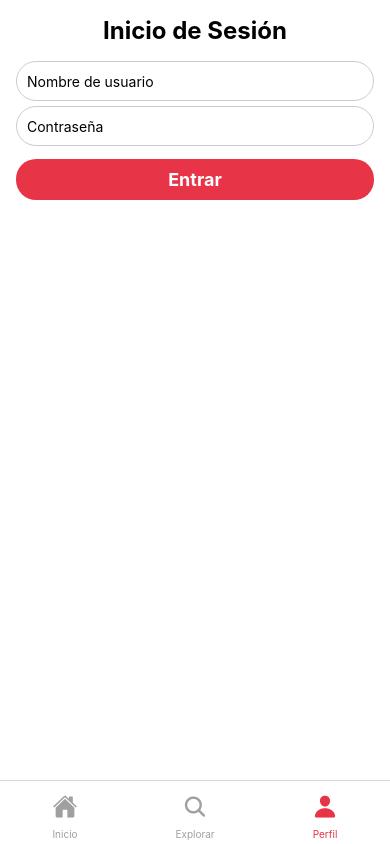
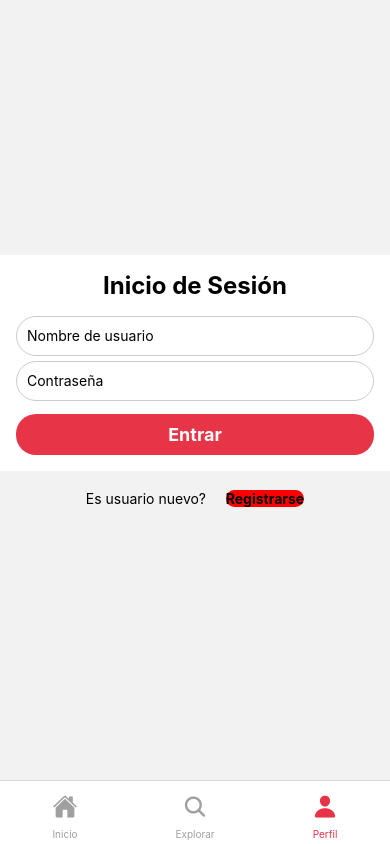
Before and after one commit to chachoariel/pilis-fswd-mod5-diaz-diaz-corimayo, a React Native app: screen /Profile in a window 390 px wide. Built offline with nearby package versions, Linux system fonts and the light colour scheme.

Commit message:
added signup

```diff
--- a/package.json
+++ b/package.json
@@ -9,6 +9,7 @@
     "web": "expo start --web"
   },
   "dependencies": {
+    "@react-native-async-storage/async-storage": "1.17.11",
     "@react-navigation/bottom-tabs": "^6.5.7",
     "@react-navigation/native": "^6.1.6",
     "@react-navigation/native-stack": "^6.9.12",
--- a/src/screens/login/LoginScreen.styles.js
+++ b/src/screens/login/LoginScreen.styles.js
@@ -3,7 +3,7 @@ import { COLORS } from '../../utils/theme'
 
 export const styles = StyleSheet.create({
   container: {
-    flex: 1,
+
     padding: 16,
     backgroundColor: '#fff',
     marginTop: StatusBar.currentHeight
--- a/src/screens/profile/ProfileScreen.jsx
+++ b/src/screens/profile/ProfileScreen.jsx
@@ -1,7 +1,7 @@
 import React, { useContext } from 'react'
 import { UserContext } from '../../contexts/UserContext'
 import { UserInfoScreen } from '../user/UserinfoScreen'
-import { LoginScreen } from '../login/LoginScreen'
+import { VerificationUser } from '../verificationUser/verificationUser'
 
 export const ProfileScreen = () => {
   const { currentUser } = useContext(UserContext)
@@ -13,7 +13,7 @@ export const ProfileScreen = () => {
           <UserInfoScreen />
           )
         : (
-          <LoginScreen />
+          <VerificationUser />
           )}
     </>
 
--- /dev/null
+++ b/src/screens/signUp/UserRegister.jsx
@@ -0,0 +1,151 @@
+import React, { useContext } from 'react'
+import { Text, TouchableOpacity, TextInput, SafeAreaView, View } from 'react-native';
+import { styles } from './userRegister.style'
+import { UserContext } from '../../contexts/UserContext'
+import { useForm, Controller } from "react-hook-form";
+import { getUsers } from '../../api/user.service';
+
+
+import AsyncStorage from '@react-native-async-storage/async-storage';
+import { useState } from 'react';
+
+const UserDataRegister = async ({ userName, userPassword }) => {
+    try {
+        await AsyncStorage.setItem('usernameSave', userName);
+        await AsyncStorage.setItem('passwordSave', userPassword);
+    } catch (error) {
+        console.log(error);
+    }
+}
+
+
+export const FormUserRegistration = () => {
+    const { setCurrentUser } = useContext(UserContext)
+    const { currentUser } = useContext(UserContext)
+    /*const navigation = useNavigation()*/
+    const { control, handleSubmit, formState: { errors } } = useForm({
+        defaultValues: {
+            userName: '',
+            userPassword: '',
+            userAge: '',
+            userEmail: '',
+        }
+    });
+
+    const [userExists, setUserExists] = useState(false);
+
+    /* const onLogin = () => { navigation.navigate('Login') } */
+
+    const onSubmit = ({ userName, userPassword }) => {
+        getUsers()
+            .then(users => {
+                //comprobar si existe un usuario
+
+                const user = users[0]
+
+                console.log(user)
+                //--------------------------
+                if (userName !== user.username || userPassword !== user.password) {
+
+                    setCurrentUser({ userName, userPassword })
+                    console.log(currentUser)
+                    UserDataRegister({ userName, userPassword })
+                    console.log(user.username)
+                } else {
+                    setUserExists(true);
+                }
+            })
+    }
+
+    return (
+        <View style={styles.container}>
+            <Text style={styles.title}>Registro de usuario</Text>
+            {userExists && <Text>El usuario ya existe</Text>}
+            <Controller
+                control={control}
+                rules={{
+                    required: true,
+                }}
+                render={({ field: { onChange, onBlur, value } }) => (
+                    <TextInput
+                        style={styles.input}
+                        placeholder="Nombre de Usuario"
+                        onBlur={onBlur}
+                        onChangeText={onChange}
+                        value={value}
+                    />
+                )}
+                name="userName"
+            />
+            {errors.userName && <Text>Usuario invalido</Text>}
+
+
+
+            <Controller
+
+                control={control}
+                rules={{
+                    required: true,
+                }}
+                render={({ field: { onChange, onBlur, value } }) => (
+                    <TextInput
+                        style={styles.input}
+                        secureTextEntry={true}
+                        autoCapitalize="none"
+                        placeholder="Contraseña"
+                        onBlur={onBlur}
+                        onChangeText={onChange}
+                        value={value}
+                    />
+                )}
+                name="userPassword"
+            />
+            {errors.userPassword && <Text>Contraseña invalida</Text>}
+
+
+            <Controller
+                control={control}
+                rules={{
+                    required: true,
+                }}
+                render={({ field: { onChange, onBlur, value } }) => (
+                    <TextInput
+                        style={styles.input}
+                        keyboardType="numeric"
+                        placeholder="Edad"
+                        onBlur={onBlur}
+                        onChangeText={onChange}
+                        value={value}
+                    />
+                )}
+                name="userAge"
+            />
+            {errors.userAge && <Text>Edad incorrercta</Text>}
+
+
+            <Controller
+                control={control}
+                rules={{
+                    required: true,
+                }}
+                render={({ field: { onChange, onBlur, value } }) => (
+                    <TextInput
+                        style={styles.input}
+                        placeholder="Email"
+                        onBlur={onBlur}
+                        onChangeText={onChange}
+                        value={value}
+                    />
+                )}
+                name="userEmail"
+            />
+            {errors.userEmail && <Text>Email vacio o no existe</Text>}
+            <TouchableOpacity style={styles.button} onPress={handleSubmit(onSubmit)}>
+                <Text style={styles.buttonText}>
+                    Registrar
+                </Text>
+            </TouchableOpacity>
+        </View>
+
+    )
+}
--- /dev/null
+++ b/src/screens/signUp/userRegister.style.js
@@ -0,0 +1,44 @@
+import { StyleSheet } from 'react-native'
+import { FONT_SIZE, COLORS } from '../../utils/theme'
+export const styles = StyleSheet.create({
+    container: {
+        borderRadius: 10,
+        padding: 80,
+        backgroundColor: '#fff',
+        padding: 16,
+        marginRight:50,
+        marginLeft:50
+    },
+    input: {
+        height: 40,
+        borderColor: '#ccc',
+        borderWidth: 1,
+        borderRadius: 20,
+        paddingHorizontal: 10,
+        marginBottom: 5
+    },
+    errorText: {
+        color: 'red',
+        marginBottom: 8
+    },
+    button: {
+        backgroundColor: COLORS.primary,
+        paddingVertical: 10,
+        paddingHorizontal: 20,
+        borderRadius: 20,
+        marginTop: 8,
+        alignItems: 'center'
+    },
+    buttonText: {
+        color: '#fff',
+        fontSize: 18,
+        fontWeight: 'bold'
+    },
+    title: {
+        fontSize: 24,
+        fontWeight: 'bold',
+        marginBottom: 60,
+        textAlign: 'center'
+    }
+}
+)
--- /dev/null
+++ b/src/screens/verificationUser/verificationUser.jsx
@@ -0,0 +1,27 @@
+import { Text, View, TouchableOpacity } from 'react-native'
+import { useState } from 'react'
+import { LoginScreen } from '../login/LoginScreen'
+import { FormUserRegistration } from '../signUp/UserRegister'
+import { styles } from './verificationUser.styles'
+
+export const VerificationUser = () => {
+  const [registered, setRegistered] = useState(true);
+  const onSubmit = () => {
+    setRegistered(!registered)
+    console.log(registered)
+  }
+  return (
+    <View style={styles.container}>
+      {!registered &&
+        <View>
+          <FormUserRegistration />
+          <View style={styles.state}><Text>Ya tiene cuenta?      </Text><TouchableOpacity onPress={onSubmit}><Text style={styles.relevant}>Logearse</Text></TouchableOpacity></View>
+        </View>}
+      {registered &&
+        <View>
+          <LoginScreen />
+          <View style={styles.state}><Text>Es usuario nuevo?     </Text><TouchableOpacity onPress={onSubmit}><Text style={styles.relevant}>Registrarse</Text></TouchableOpacity></View>
+        </View>}
+    </View>
+  )
+}
--- /dev/null
+++ b/src/screens/verificationUser/verificationUser.styles.js
@@ -0,0 +1,21 @@
+import { StyleSheet } from 'react-native'
+import { COLORS, FONT_SIZE } from '../../utils/theme'
+
+export const styles = StyleSheet.create({
+  container: {
+    flex: 1,
+    alaignItems: 'center',
+    justifyContent: 'center'
+  },
+  state: {
+    padding: 19,
+    flexDirection: 'row',
+    alignItems: 'stretch',
+    justifyContent: 'center'
+  },
+  relevant: {
+    backgroundColor: 'red',
+    fontWeight: 'bold',
+    borderRadius: 10
+  }
+})
```
Also changed, not shown: 1 other file (tests, documents, lock files or other folders).
